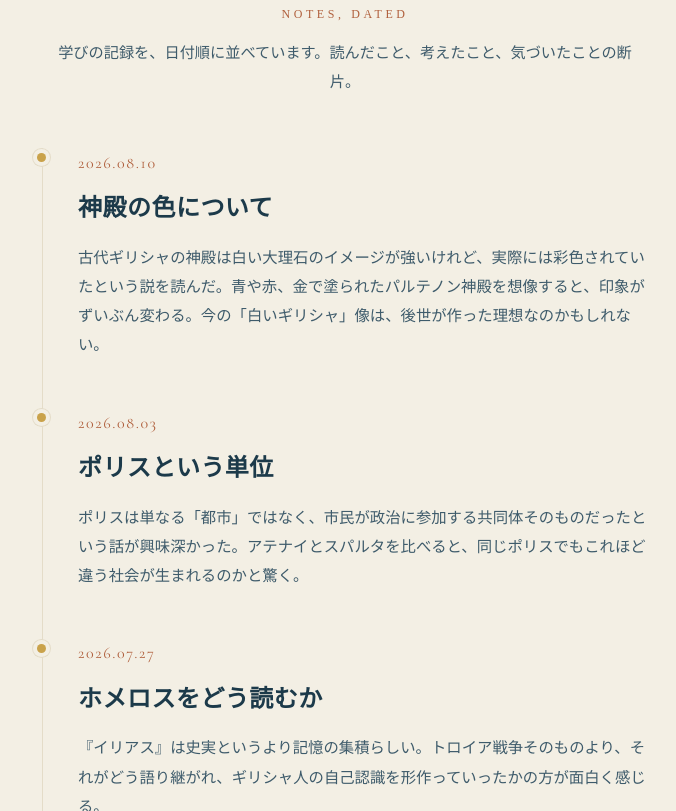
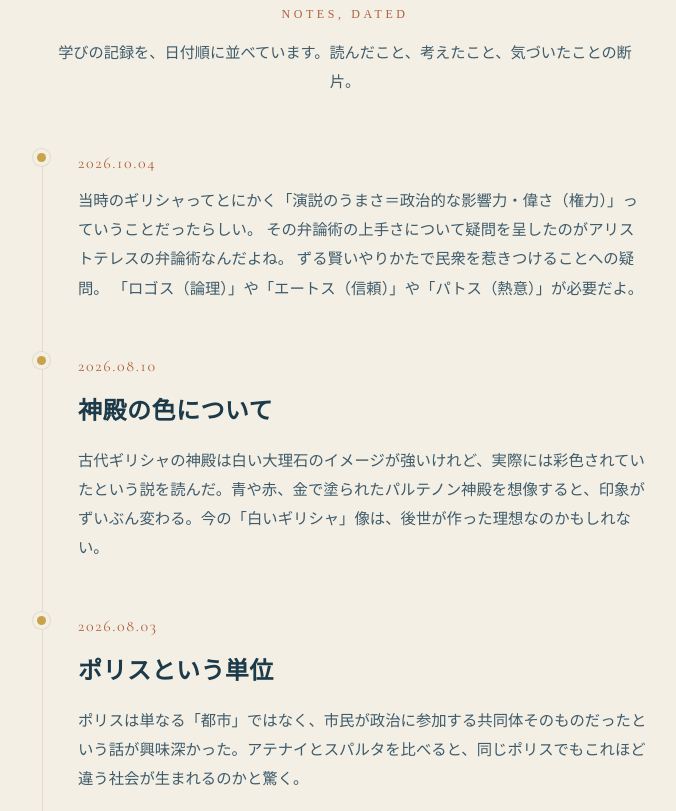
Before and after one commit to Azaleacreativeroom888/fan-greekhistory, a plain HTML site: page blog.html in a window 1280 px wide. Shown: the part 472-1283 px from the top of the page, without its empty margins (295-971 px from the left). Drawn offline with nearby package versions, Linux system fonts and the light colour scheme.

Commit message:
Update blog.html

```diff
--- a/blog.html
+++ b/blog.html
@@ -264,6 +264,14 @@
   <div class="entry-list">
 
     <div class="entry">
+      <time datetime="2026-10-04">2026.10.04</time>
+      <p>当時のギリシャってとにかく「演説のうまさ＝政治的な影響力・偉さ（権力）」っていうことだったらしい。
+      その弁論術の上手さについて疑問を呈したのがアリストテレスの弁論術なんだよね。
+      ずる賢いやりかたで民衆を惹きつけることへの疑問。
+      「ロゴス（論理）」や「エートス（信頼）」や「パトス（熱意）」が必要だよ。</p>
+    </div>
+
+    <div class="entry">
       <time datetime="2026-08-10">2026.08.10</time>
       <h2>神殿の色について</h2>
       <p>古代ギリシャの神殿は白い大理石のイメージが強いけれど、実際には彩色されていたという説を読んだ。青や赤、金で塗られたパルテノン神殿を想像すると、印象がずいぶん変わる。今の「白いギリシャ」像は、後世が作った理想なのかもしれない。</p>
```
